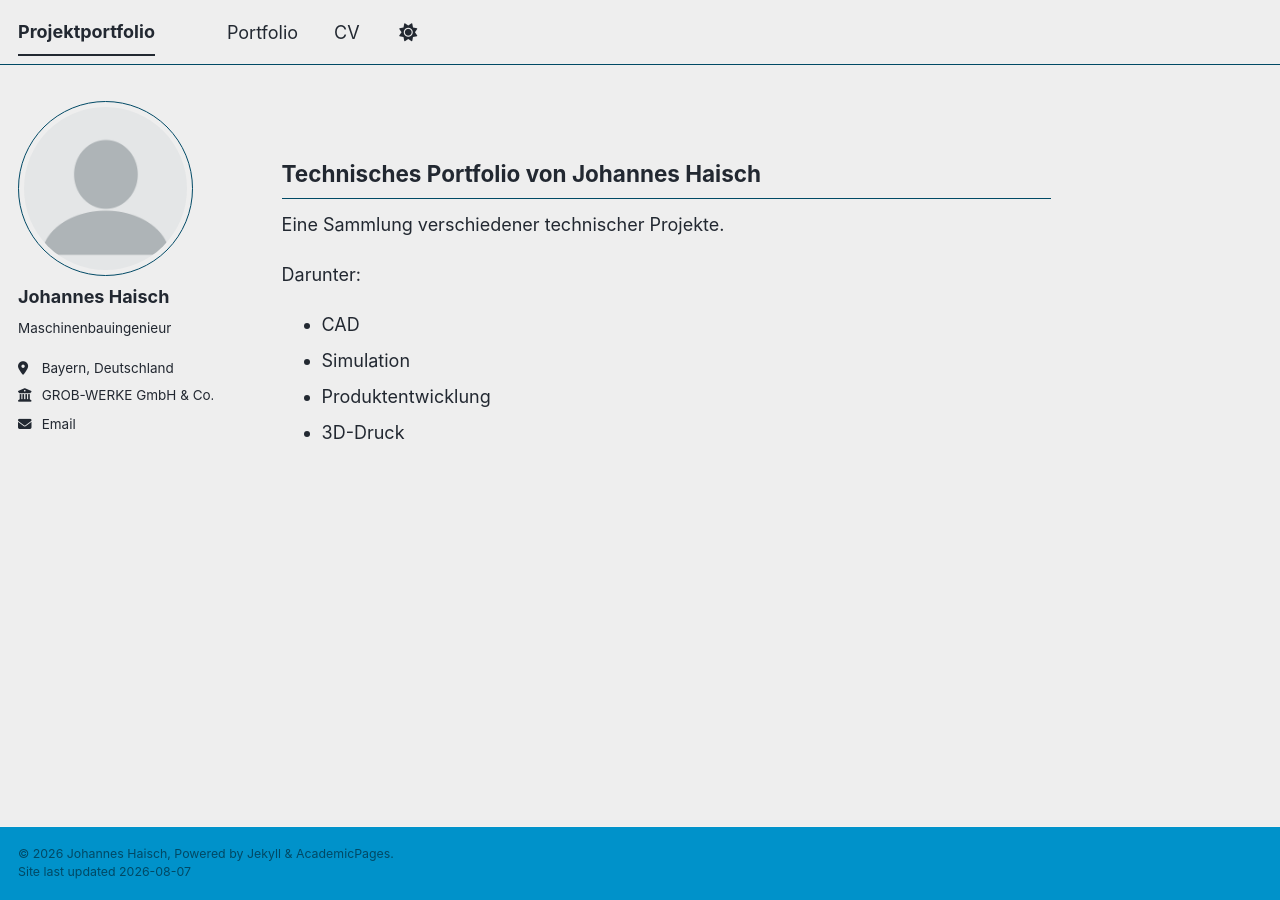
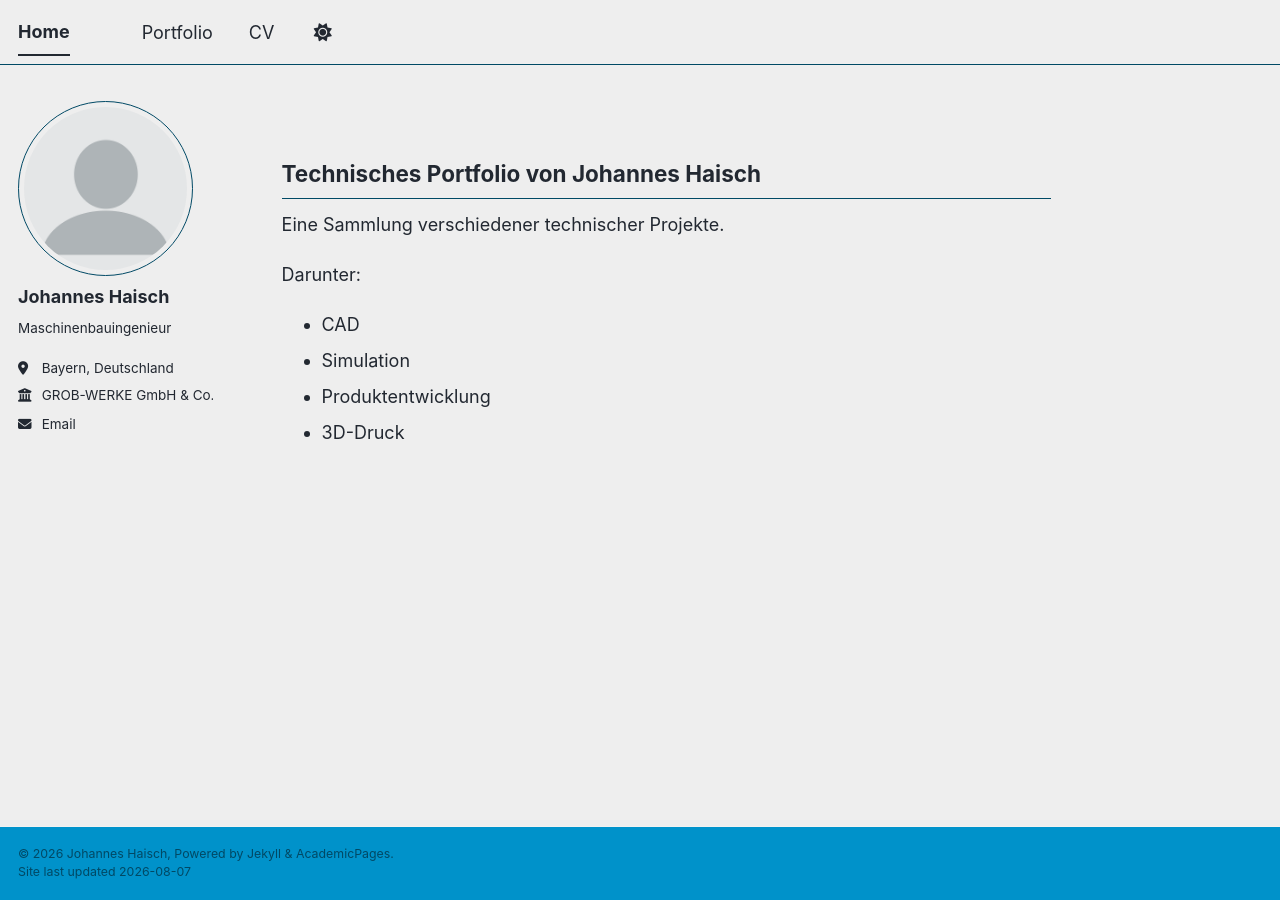
Before and after one commit to CourtsideEngineer/Courtsideengineer.github.io, a Jekyll site: the page built from _pages/about.md, in a window 1280 px wide. Built offline with Jekyll 4.4.1, drawn with Linux system fonts in a browser that asks for light colours; a style sheet for code colours, icons or effects is not loaded.

Commit message:
Update _config.yml

```diff
--- a/_config.yml
+++ b/_config.yml
@@ -9,7 +9,7 @@
 # Basic Site Settings
 locale                   : "en-US"
 site_theme               : "air" # The available themes options are "default", "air", "sunrise", "mint", "dirt" and "contrast"
-title                    : "Projektportfolio"
+title                    : "Home"
 title_separator          : "-"
 name                     : &name "Johannes Haisch"
 description              : &description "Diverse technische Projekte und Konstruktionen"   # Update this with a general description of your site, this is the default if not overridden by a page
```
